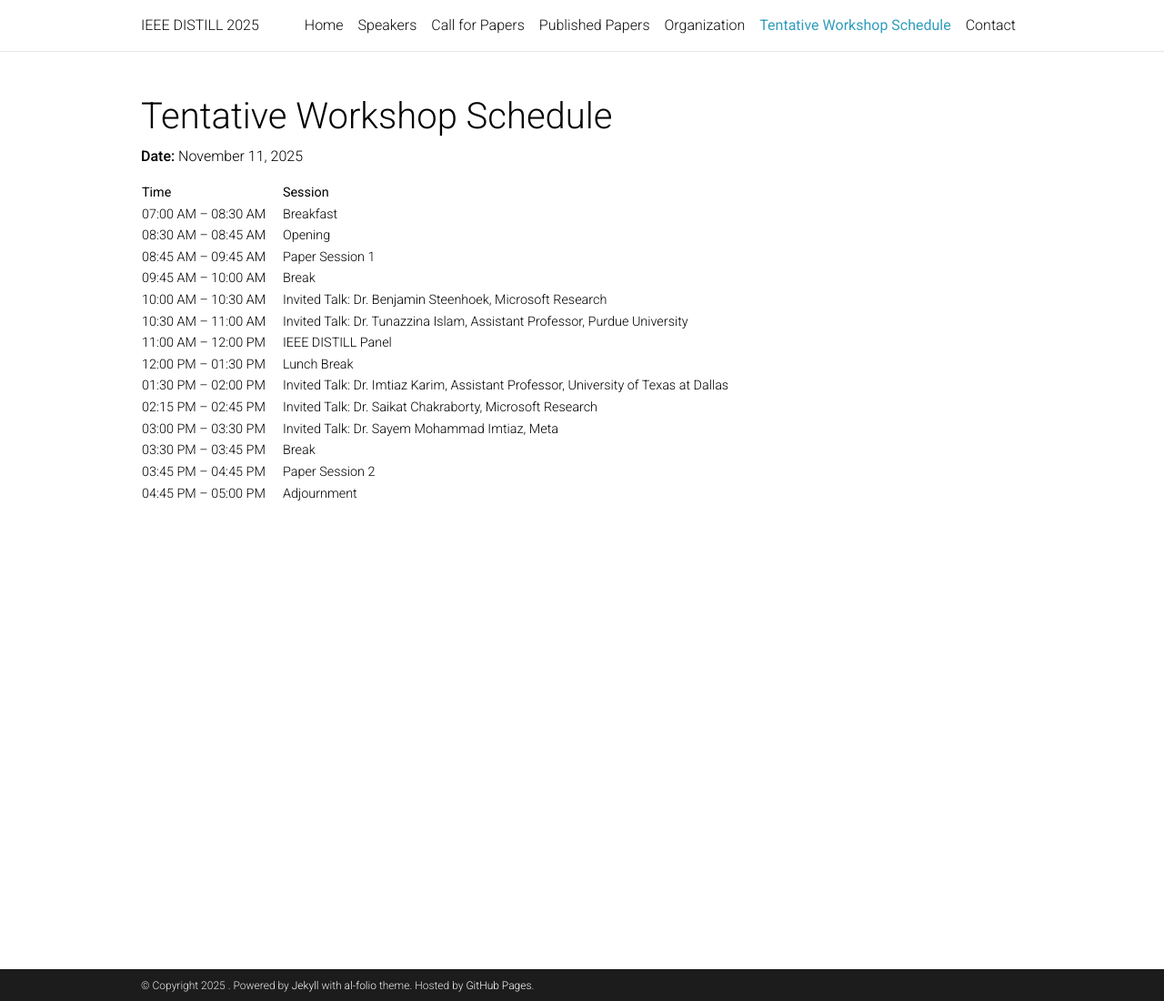
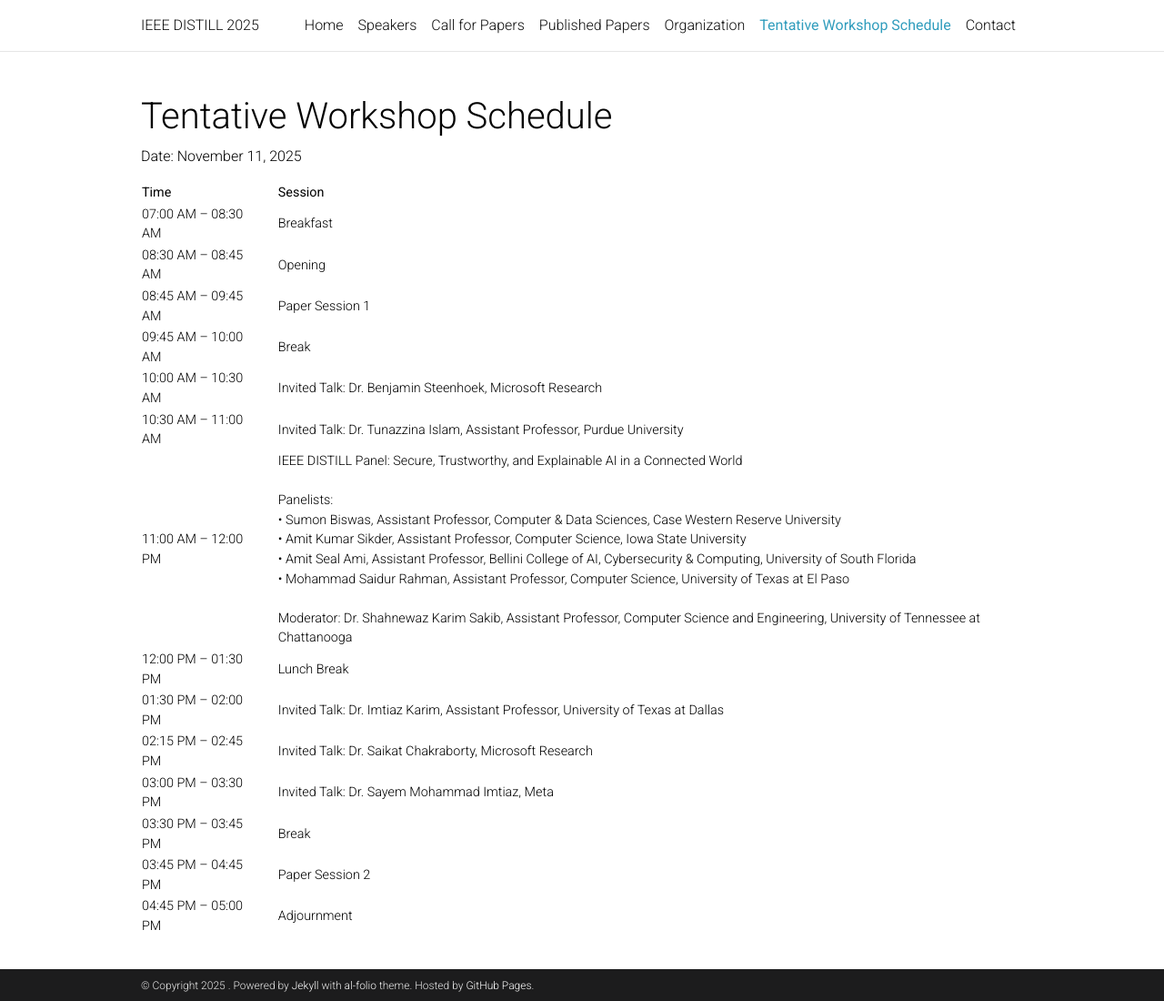
Before and after one commit to ieeedistill/ieeedistill.github.io, a Jekyll site: the page built from _pages/schedule.md, in a window 1280 px wide and 1100 px high. Shown: the whole window at 91% size. Built offline with Jekyll 4.4.1, drawn with Linux system fonts in a browser that asks for light colours; comment, search, counter and statistics services are not loaded; a style sheet for code colours, icons or effects is not loaded.

Commit message:
Update schedule.md

```diff
--- a/_pages/schedule.md
+++ b/_pages/schedule.md
@@ -18,10 +18,10 @@ nav_title: "Schedule"
 | 08:45 AM – 09:45 AM | | | | Paper Session 1                                                          |
 | 09:45 AM – 10:00 AM | | | | Break                                                                    |
 | 10:00 AM – 10:30 AM | | | | Invited Talk: Dr. Benjamin Steenhoek, Microsoft Research                 |
-| 10:30 AM – 11:00 AM | | | | Invited Talk: Dr. Tunazzina Islam, Assistant Professor, Purdue University                 |
-| 11:00 AM – 12:00 PM | | | | IEEE DISTILL Panel                                                       |
+| 10:30 AM – 11:00 AM | | | | Invited Talk: Dr. Tunazzina Islam, Assistant Professor, Purdue University |
+| 11:00 AM – 12:00 PM | | | | IEEE DISTILL Panel: Secure, Trustworthy, and Explainable AI in a Connected World<br><br>Panelists:<br>• Sumon Biswas, Assistant Professor, Computer & Data Sciences, Case Western Reserve University<br>• Amit Kumar Sikder, Assistant Professor, Computer Science, Iowa State University<br>• Amit Seal Ami, Assistant Professor, Bellini College of AI, Cybersecurity & Computing, University of South Florida<br>• Mohammad Saidur Rahman, Assistant Professor, Computer Science, University of Texas at El Paso<br><br>Moderator: Dr. Shahnewaz Karim Sakib, Assistant Professor, Computer Science and Engineering, University of Tennessee at Chattanooga |
 | 12:00 PM – 01:30 PM | | | | Lunch Break                                                              |
-| 01:30 PM – 02:00 PM | | | | Invited Talk: Dr. Imtiaz Karim, Assistant Professor, University of Texas at Dallas            |
+| 01:30 PM – 02:00 PM | | | | Invited Talk: Dr. Imtiaz Karim, Assistant Professor, University of Texas at Dallas |
 | 02:15 PM – 02:45 PM | | | | Invited Talk: Dr. Saikat Chakraborty, Microsoft Research                 |
 | 03:00 PM – 03:30 PM | | | | Invited Talk: Dr. Sayem Mohammad Imtiaz, Meta                            |
 | 03:30 PM – 03:45 PM | | | | Break                                                                    |
```
Also changed, not shown: other parts of _pages/schedule.md (+1 -1 lines).
